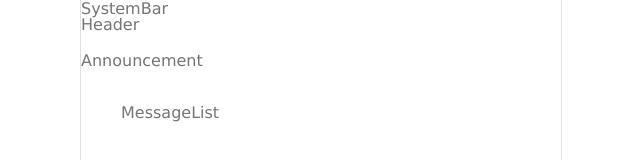
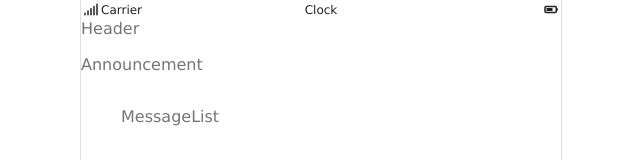
Before and after one commit to expectNothin9/mars, a Next.js app: page /line in a window 1280 px wide. Shown: the top 160 px of the page, without its empty margins (319-959 px from the left). Built offline with nearby package versions, Linux system fonts and the light colour scheme.

Commit message:
basic template of /line <SystemBar />

```diff
--- a/components/line/SystemBar.js
+++ b/components/line/SystemBar.js
@@ -1,10 +1,62 @@
 import React from "react";
 import styled from "styled-components";
 
-const StyledSystemBar = styled.div`
-  height: 1rem;
+import FASIcon from "../common/FASIcon";
+
+const StyledCarrier = styled.div`
+  width: 40%;
+  i {
+    width: var(--h-unit);
+    height: var(--h-unit);
+    text-align: center;
+    line-height: var(--h-unit);
+    vertical-align: top;
+  }
 `;
+const Carrier = () => (
+  <StyledCarrier>
+    <FASIcon name="signal" />
+    Carrier
+  </StyledCarrier>
+);
 
-const SystemBar = () => <StyledSystemBar>SystemBar</StyledSystemBar>;
+const StyledClock = styled.div`
+  width: 20%;
+  text-align: center;
+`;
+const Clock = () => <StyledClock>Clock</StyledClock>;
+
+const StyledBattery = styled.div`
+  width: 40%;
+  text-align: right;
+  i {
+    width: var(--h-unit);
+    height: var(--h-unit);
+    text-align: center;
+    line-height: var(--h-unit);
+    vertical-align: top;
+  }
+`;
+const Battery = () => (
+  <StyledBattery>
+    <FASIcon name="battery-three-quarters" />
+  </StyledBattery>
+);
+
+const StyledSystemBar = styled.section`
+  --h-unit: 1.25rem;
+  height: var(--h-unit);
+  font-size: 0.75rem;
+  line-height: var(--h-unit);
+  color: var(--mono-dark);
+  display: flex;
+`;
+const SystemBar = () => (
+  <StyledSystemBar>
+    <Carrier />
+    <Clock />
+    <Battery />
+  </StyledSystemBar>
+);
 
 export default SystemBar;
```
